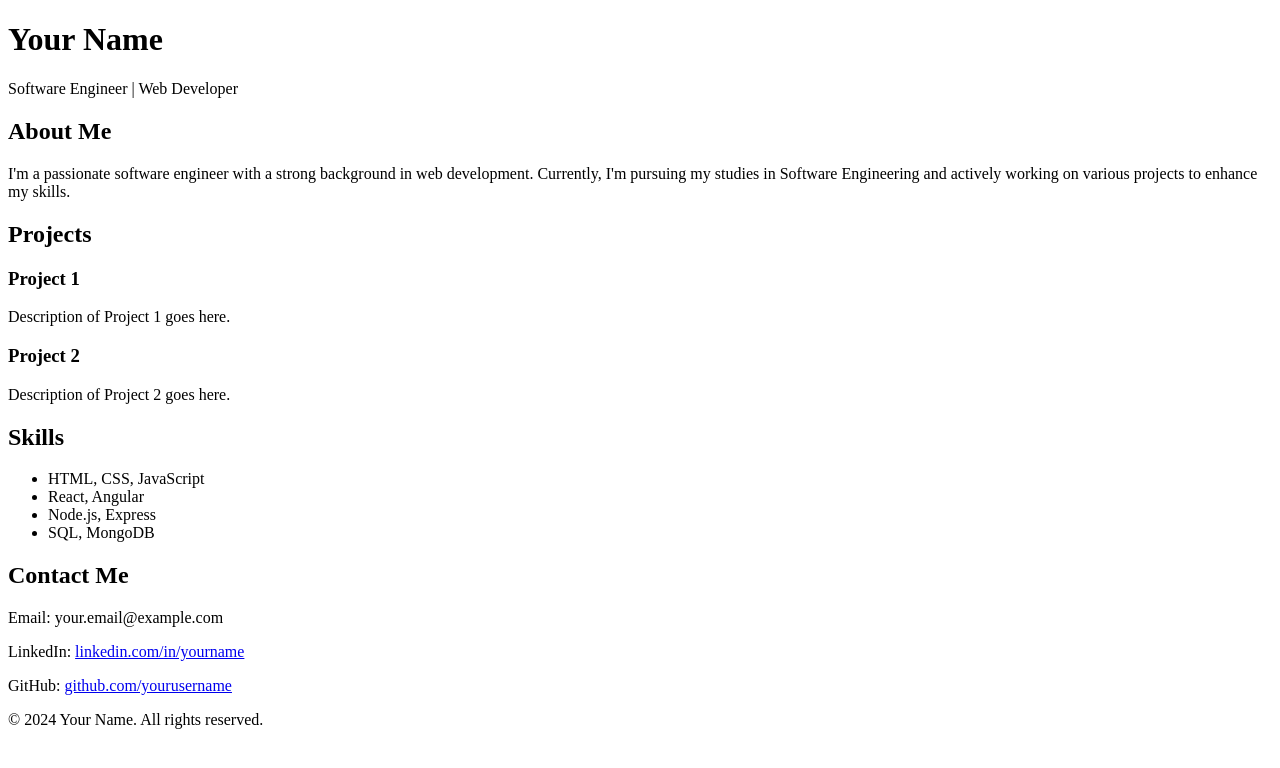
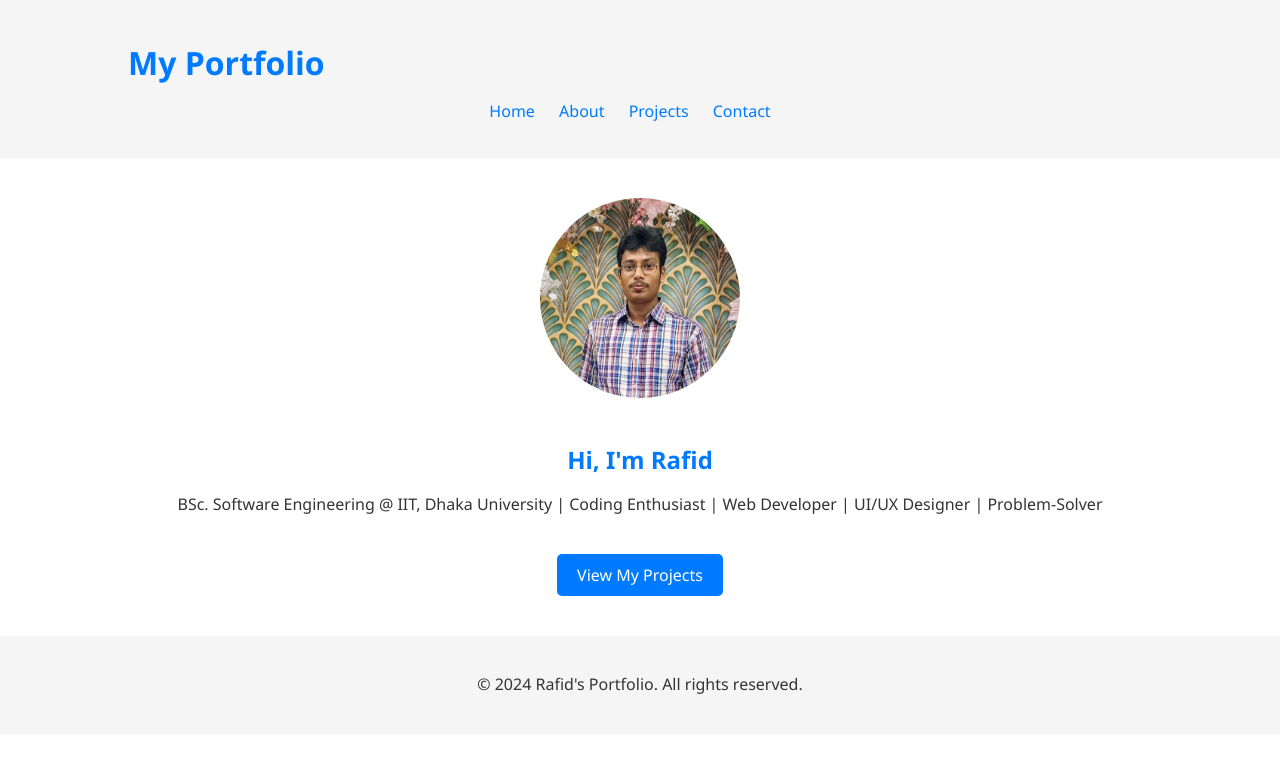
Before and after one commit to Rafid13iit/Practise-Projects, a plain HTML site: page Practise_Portfolio/index.html in a window 1280 px wide. Drawn offline with Linux system fonts and the light colour scheme.

Commit message:
Practise Portfolio Created

```diff
--- a/Practise_Portfolio/index.html
+++ b/Practise_Portfolio/index.html
@@ -1,61 +1,45 @@
 <!DOCTYPE html>
 <html lang="en">
-
 <head>
     <meta charset="UTF-8">
     <meta name="viewport" content="width=device-width, initial-scale=1.0">
+    <title>Rafids Portfolio</title>
+    <link rel="icon" href="./images/MyPortfolio_favicon.png" type="image/x-icon">
     <link rel="stylesheet" href="styles.css">
-    <title>Your Name - Portfolio</title>
+
 </head>
-
 <body>
     <header>
-        <h1>Your Name</h1>
-        <p>Software Engineer | Web Developer</p>
+        <div class="container">
+            <div class="logo">
+                <h1>My Portfolio</h1>
+            </div>
+            <nav>
+                <ul>
+                    <li><a href="index.html">Home</a></li>
+                    <li><a href="about.html">About</a></li>
+                    <li><a href="projects.html">Projects</a></li>
+                    <li><a href="contact.html">Contact</a></li>
+                </ul>
+            </nav>
+        </div>
     </header>
-
-    <section id="about">
-        <h2>About Me</h2>
-        <p>I'm a passionate software engineer with a strong background in web development. Currently, I'm pursuing my studies
-            in Software Engineering and actively working on various projects to enhance my skills.</p>
-    </section>
-
-    <section id="projects">
-        <h2>Projects</h2>
-        <div class="project">
-            <h3>Project 1</h3>
-            <p>Description of Project 1 goes here.</p>
+    <main>
+        <section id="hero">
+            <div class="container">
+                <div class="hero-content">
+                    <img src="./images/Rafid.jpg" alt="Profile Picture" class="profile-pic">
+                    <h2>Hi, I'm Rafid</h2>
+                    <p>BSc. Software Engineering @ IIT, Dhaka University | Coding Enthusiast | Web Developer | UI/UX Designer | Problem-Solver</p>
+                    <a href="projects.html" class="btn">View My Projects</a>
+                </div>
+            </div>
+        </section>
+    </main>
+    <footer>
+        <div class="container">
+            <p>&copy; 2024 Rafid's Portfolio. All rights reserved.</p>
         </div>
-        <div class="project">
-            <h3>Project 2</h3>
-            <p>Description of Project 2 goes here.</p>
-        </div>
-        <!-- Add more projects as needed -->
-    </section>
-
-    <section id="skills">
-        <h2>Skills</h2>
-        <ul>
-            <li>HTML, CSS, JavaScript</li>
-            <li>React, Angular</li>
-            <li>Node.js, Express</li>
-            <li>SQL, MongoDB</li>
-            <!-- Add more skills as needed -->
-        </ul>
-    </section>
-
-    <section id="contact">
-        <h2>Contact Me</h2>
-        <p>Email: your.email@example.com</p>
-        <p>LinkedIn: <a href="https://www.linkedin.com/in/yourname/" target="_blank">linkedin.com/in/yourname</a></p>
-        <p>GitHub: <a href="https://github.com/yourusername" target="_blank">github.com/yourusername</a></p>
-    </section>
-
-    <footer>
-        <p>&copy; 2024 Your Name. All rights reserved.</p>
     </footer>
-
-    <script src="script.js"></script>
 </body>
-
 </html>
--- a/Practise_Portfolio/style.css
+++ /dev/null
@@ -1,34 +0,0 @@
-body {
-    font-family: 'Arial', sans-serif;
-    margin: 0;
-    padding: 0;
-    box-sizing: border-box;
-}
-
-header, section, footer {
-    margin: 20px;
-}
-
-h1, h2, h3 {
-    color: #333;
-}
-
-a {
-    color: #0077cc;
-    text-decoration: none;
-}
-
-a:hover {
-    text-decoration: underline;
-}
-
-ul {
-    list-style: none;
-    padding: 0;
-}
-
-.project {
-    border: 1px solid #ddd;
-    padding: 10px;
-    margin-bottom: 10px;
-}
--- /dev/null
+++ b/Practise_Portfolio/styles.css
@@ -0,0 +1,111 @@
+/* Global Styles */
+body {
+    font-family: 'Segoe UI', Tahoma, Geneva, Verdana, sans-serif;
+    margin: 0;
+    padding: 0;
+    color: #333333;
+}
+
+.container {
+    width: 80%;
+    margin: 0 auto;
+    overflow: hidden;
+}
+
+header, footer {
+    background-color: #f5f5f5;
+    padding: 20px 0;
+}
+
+nav ul {
+    list-style-type: none;
+    padding: 0;
+    text-align: center;
+}
+
+nav ul li {
+    display: inline;
+    margin-right: 20px;
+}
+
+a {
+    text-decoration: none;
+    color: #007bff;
+}
+
+main {
+    padding: 20px 0;
+}
+
+/* Specific Styles */
+h1, h2, h3 {
+    color: #007bff;
+    font-weight: bold;
+}
+
+h1 {
+    font-size: 32px;
+    margin-bottom: 10px;
+}
+
+h2 {
+    font-size: 24px;
+    margin-bottom: 10px;
+}
+
+h3 {
+    font-size: 20px;
+    margin-bottom: 10px;
+}
+
+p {
+    font-size: 16px;
+    line-height: 1.6;
+}
+
+.btn {
+    background-color: #007bff;
+    color: #ffffff;
+    padding: 10px 20px;
+    border-radius: 5px;
+    text-decoration: none;
+    margin-top: 20px;
+    display: inline-block;
+}
+
+.btn:hover {
+    background-color: #0056b3;
+}
+
+#hero {
+    text-align: center;
+}
+
+.hero-content {
+    margin-top: 20px;
+}
+
+.profile-pic {
+    border-radius: 50%;
+    margin-bottom: 20px;
+    width: 200px;
+    height: 200px;
+}
+
+#about, #projects, #contact {
+    margin-top: 20px;
+}
+
+.project {
+    border: 1px solid #cccccc;
+    border-radius: 5px;
+    padding: 10px;
+    margin-bottom: 10px;
+}
+
+footer {
+    text-align: center;
+    margin-top: 20px;
+    background-color: #f5f5f5;
+    padding: 20px 0;
+}
```
Also changed, not shown: MyPortfolio/index.html (+56 -15 lines), Practise_Portfolio/About.html (added, +73 -0 lines), Practise_Portfolio/Contact.html (added, +65 -0 lines), Practise_Portfolio/Projects.html (added, +56 -0 lines), MyPortfolio/images/Project01.png (added), MyPortfolio/images/Project02.png (added), MyPortfolio/images/Project03.png (added), Practise_Portfolio/images/MyPortfolio_favicon.png (added), Practise_Portfolio/images/Project01.png (added), Practise_Portfolio/images/Project02.png (added), Practise_Portfolio/images/Project03.png (added), Practise_Portfolio/images/Rafid.jpg (added).
